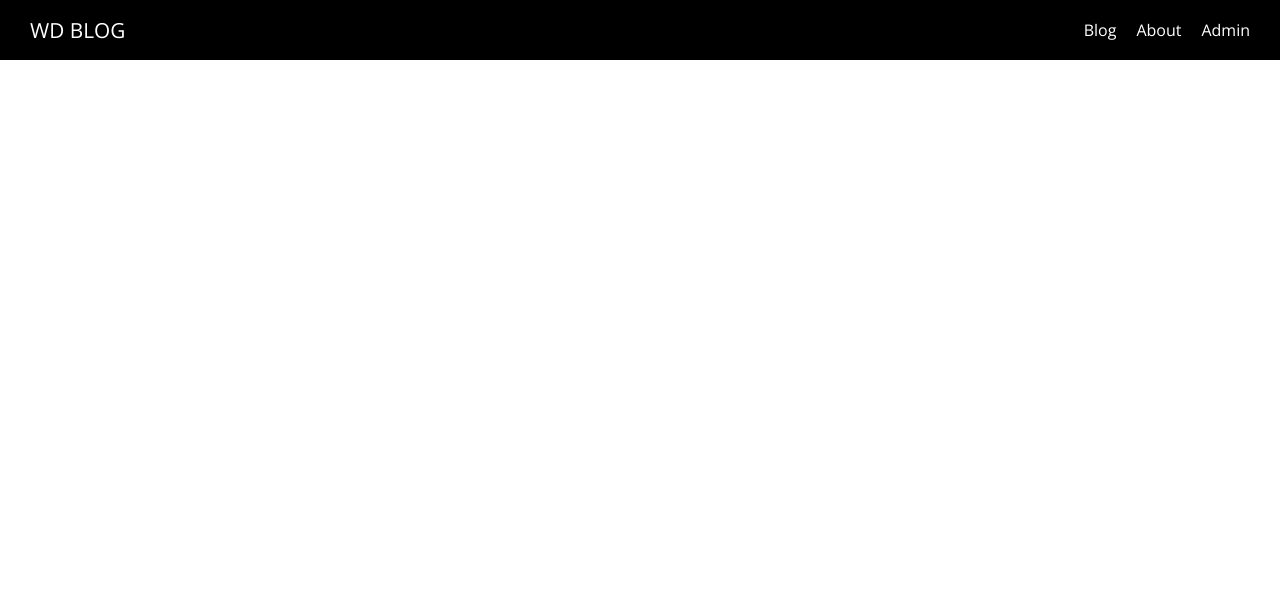
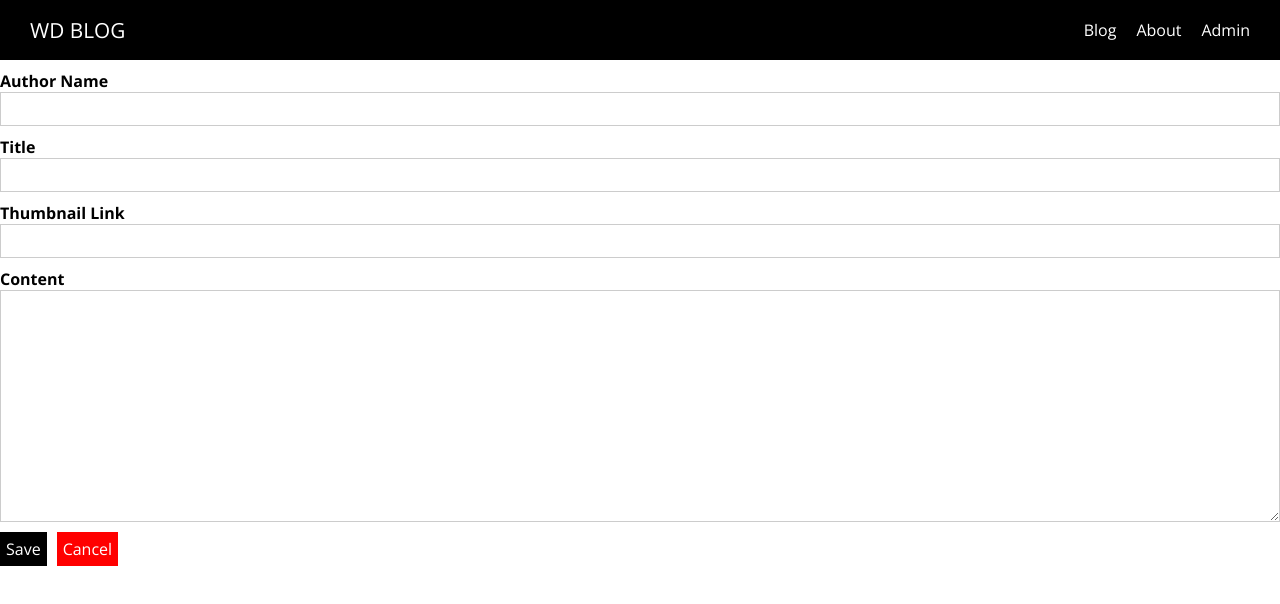
Before and after one commit to AleksiDu/nuxt-blog-app, a Nuxt app: page /admin/new-post in a window 1280 px wide. Shown: the top 604 px of the page. Built offline with nearby package versions, Linux system fonts and the light colour scheme.

Commit message:
add admin section

```diff
--- /dev/null
+++ b/components/UI/AppButton.vue
@@ -0,0 +1,57 @@
+<template>
+  <button class="button" :class="btnStyle" v-bind="$attrs">
+    <slot />
+  </button>
+</template>
+
+<script setup>
+const props = defineProps({
+  btnStyle: {
+    type: String,
+    default: "",
+  },
+});
+</script>
+
+<style scoped>
+.button {
+  font: inherit;
+  background-color: black;
+  color: white;
+  padding: 5px;
+  cursor: pointer;
+  border: 1px solid black;
+}
+
+.button:hover,
+.button:active {
+  background-color: rgb(51, 51, 51);
+  border: 1px solid black;
+}
+
+.inverted {
+  background-color: white;
+  color: black;
+  border: 1px solid transparent;
+}
+
+.inverted:hover,
+.inverted:active {
+  color: #ccc;
+  background-color: white;
+  border: 1px solid transparent;
+}
+
+.cancel {
+  background-color: red;
+  color: white;
+  border: 1px solid transparent;
+}
+
+.cancel:hover,
+.cancel:active {
+  background-color: salmon;
+  border: 1px solid transparent;
+  color: white;
+}
+</style>
--- /dev/null
+++ b/components/UI/AppControlInput.vue
@@ -0,0 +1,56 @@
+<template>
+  <div class="input-control">
+    <label><slot /></label>
+    <input
+      v-if="controlType === 'input'"
+      v-bind="$attrs"
+      :value="modelValue"
+      @input="$emit('update:modelValue', $event.target.value)"
+    />
+    <textarea
+      v-if="controlType === 'textarea'"
+      rows="10"
+      :value="modelValue"
+      @input="$emit('update:modelValue', $event.target.value)"
+    ></textarea>
+  </div>
+</template>
+
+<script setup>
+const props = defineProps({
+  controlType: {
+    type: String,
+    default: "input",
+  },
+  modelValue: String,
+});
+
+const emit = defineEmits(["update:modelValue"]);
+</script>
+
+<style scoped>
+.input-control {
+  margin: 10px 0;
+}
+
+.input-control label {
+  display: block;
+  font-weight: bold;
+}
+
+.input-control input,
+.input-control textarea {
+  display: block;
+  width: 100%;
+  box-sizing: border-box;
+  font: inherit;
+  border: 1px solid #ccc;
+  padding: 5px;
+}
+
+.input-control input:focus,
+.input-control textarea:focus {
+  background-color: #eee;
+  outline: none;
+}
+</style>
--- a/pages/admin/index.vue
+++ b/pages/admin/index.vue
@@ -0,0 +1,35 @@
+<template>
+  <div class="admin-page">
+    <section class="new-post">
+      <button @click="redirect">Create Post</button>
+    </section>
+    <section class="existing-posts">
+      <h1>Existing Posts</h1>
+      <PostList />
+    </section>
+  </div>
+</template>
+
+<script setup>
+const router = useRouter();
+
+function redirect() {
+  router.push("/admin/new-post");
+}
+</script>
+
+<style scoped>
+.admin-page {
+  padding: 20px;
+}
+
+.new-post {
+  text-align: center;
+  border-bottom: 2px solid #ccc;
+  padding-bottom: 10px;
+}
+
+.existing-posts h1 {
+  text-align: center;
+}
+</style>
--- /dev/null
+++ b/pages/admin/new-post/index.vue
@@ -0,0 +1,48 @@
+<template>
+  <div class="admin-new-post-page">
+    <form @submit.prevent="onSave">
+      <UIAppControlInput v-model="editedPost.author"
+        >Author Name {{ editedPost.author }}</UIAppControlInput
+      >
+
+      <UIAppControlInput v-model="editedPost.title">Title</UIAppControlInput>
+
+      <UIAppControlInput v-model="editedPost.thumbnailLink"
+        >Thumbnail Link</UIAppControlInput
+      >
+
+      <UIAppControlInput control-type="textarea" v-model="editedPost.content"
+        >Content</UIAppControlInput
+      >
+      <UIAppButton type="submit">Save</UIAppButton>
+      <UIAppButton
+        type="button"
+        style="margin-left: 10px"
+        btn-style="cancel"
+        @click="onCancel"
+        >Cancel
+      </UIAppButton>
+    </form>
+  </div>
+</template>
+
+<script setup>
+const editedPost = reactive({
+  author: "",
+  title: "",
+  thumbnailLink: "",
+  content: "",
+});
+
+const router = useRouter();
+
+function onSave() {
+  //save the post
+  console.log(editedPost);
+}
+
+function onCancel() {
+  //go back
+  router.push("/admin");
+}
+</script>
```
Also changed, not shown: pages/admin/[postId]/index.vue (added), pages/admin/auth/index.vue (added).
